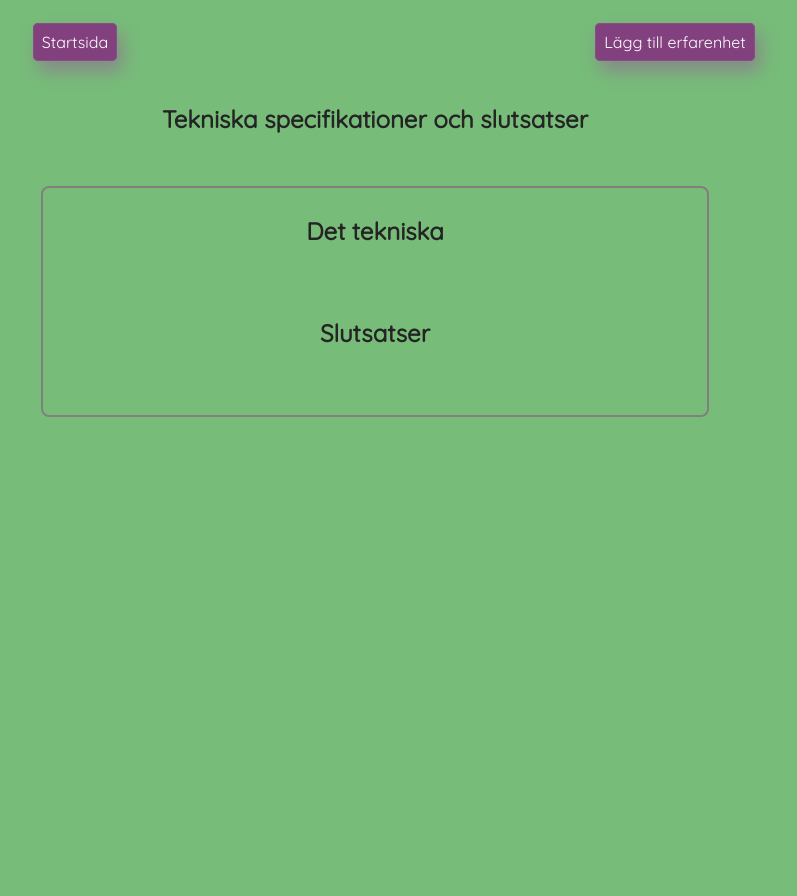
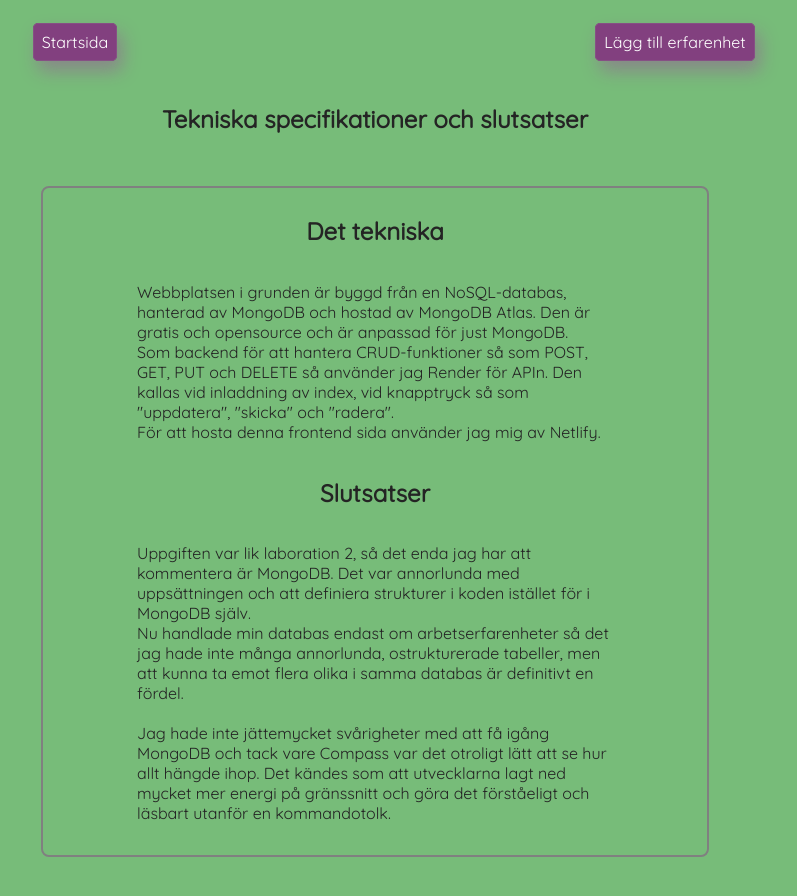
Before and after one commit to isasod2500/Moment-3.1, a website built with Vite: page moment-3.1-front/about.html in a window 1280 px wide. Shown: the whole page, without its empty margins (265-1062 px from the left). Before the commit the page ends 800 px from the top, so only its background shows below. Built offline with nearby package versions, Linux system fonts and the light colour scheme.

Commit message:
About page created and filled.

```diff
--- a/moment-3.1-front/about.html
+++ b/moment-3.1-front/about.html
@@ -25,12 +25,17 @@
         <article id="aboutMain">
             <h2>Det tekniska</h2>
             <p>
-
+               Webbplatsen i grunden är byggd från en NoSQL-databas, hanterad av MongoDB och hostad av MongoDB Atlas. Den är gratis och opensource och är anpassad för just MongoDB.
+               <br>Som backend för att hantera CRUD-funktioner så som POST, GET, PUT och DELETE så använder jag Render för APIn. Den kallas vid inladdning av index, vid knapptryck så som "uppdatera", "skicka" och "radera".
+               <br>För att hosta denna frontend sida använder jag mig av Netlify.
             </p>
 
             <h2>Slutsatser</h2>
             <p>
-
+               Uppgiften var lik laboration 2, så det enda jag har att kommentera är MongoDB. Det var annorlunda med uppsättningen och att definiera strukturer i koden istället för i MongoDB själv. <br>
+               Nu handlade min databas endast om arbetserfarenheter så det jag hade inte många annorlunda, ostrukturerade tabeller, men att kunna ta emot flera olika i samma databas är definitivt en fördel.
+               <br>
+               <br>Jag hade inte jättemycket svårigheter med att få igång MongoDB och tack vare Compass var det otroligt lätt att se hur allt hängde ihop. Det kändes som att utvecklarna lagt ned mycket mer energi på gränssnitt och göra det förståeligt och läsbart utanför en kommandotolk.
             </p>
         </article>
     </section>
```
